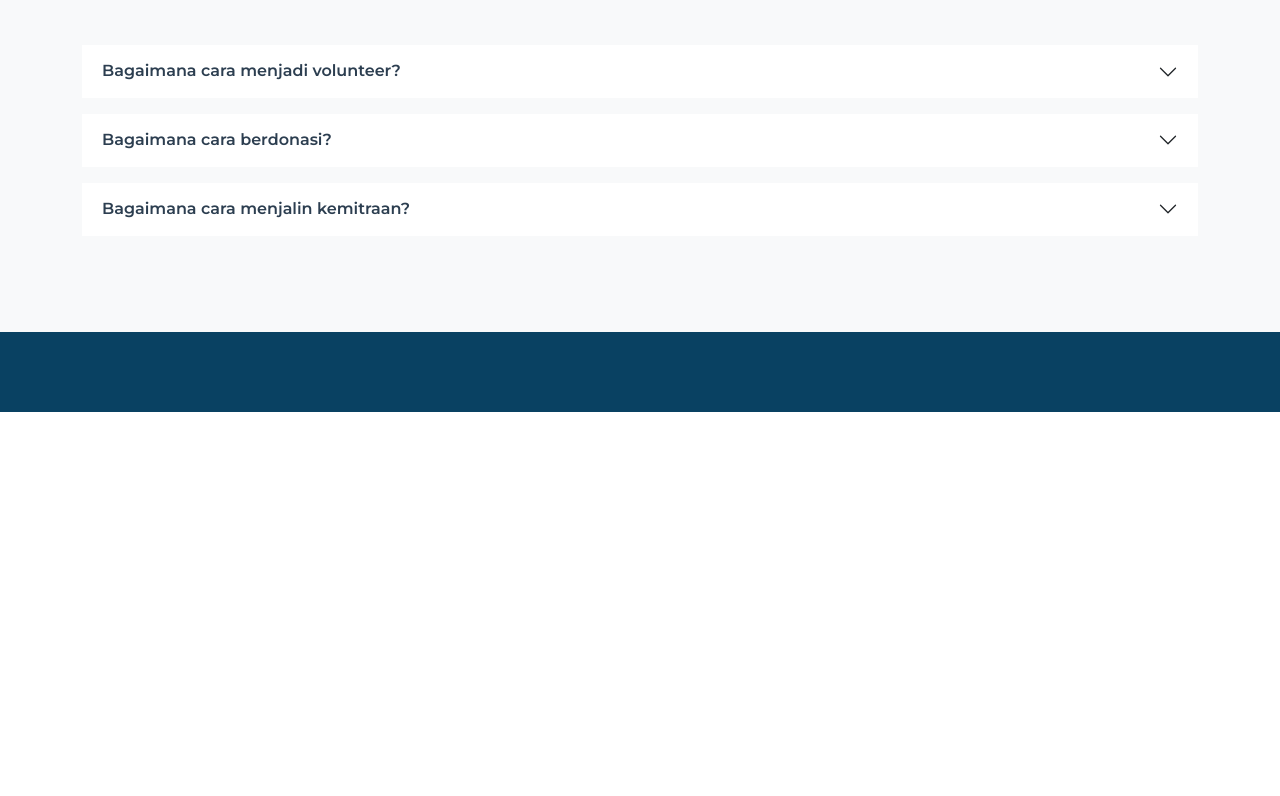
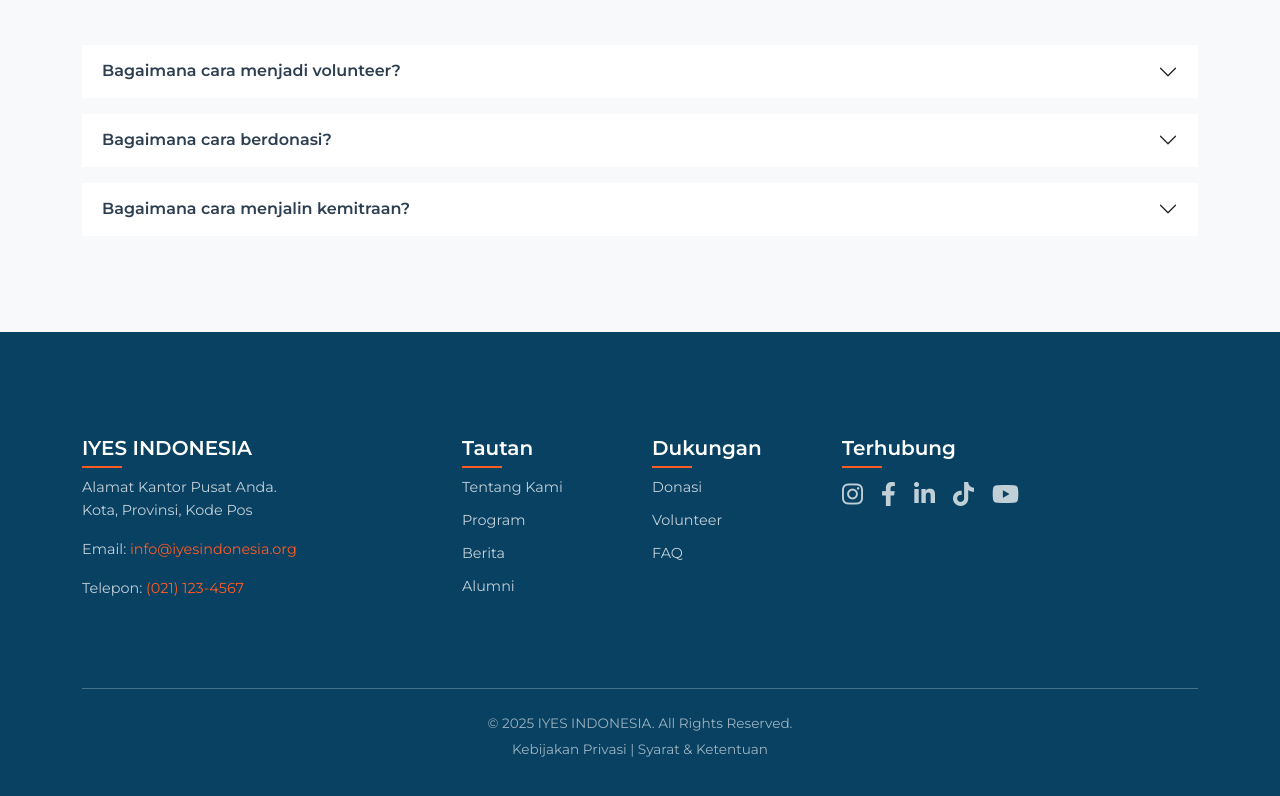
Before and after one commit to IYES-Indonesia/WEBIYESS, a plain HTML site: page kontak.html in a window 1280 px wide. Shown: the part 1024-1820 px from the top of the page. Before the commit the page ends 1436 px from the top, so only its background shows below. Drawn offline with nearby package versions, Linux system fonts and the light colour scheme.

Commit message:
Memperbaiki footer pada page kontak

```diff
--- a/kontak.html
+++ b/kontak.html
@@ -83,7 +83,15 @@
             </div>
             <div class="col-lg-6">
               <div class="map-container mt-4 shadow-sm rounded overflow-hidden">
-                <iframe src="http://googleusercontent.com/maps.google.com/5" width="100%" height="100%" style="border: 0" allowfullscreen="" loading="lazy"></iframe>
+                <iframe
+                  src="https://www.google.com/maps/embed?pb=!1m18!1m12!1m3!1d18236.878627296363!2d101.43456225559932!3d0.4800641405270651!2m3!1f0!2f0!3f0!3m2!1i1024!2i768!4f13.1!3m3!1m2!1s0x31d5ab80690ee7b1%3A0x94dde92c3823dbe4!2sPekanbaru%2C%20Pekanbaru%20City%2C%20Riau!5e1!3m2!1sen!2sid!4v1751895897939!5m2!1sen!2sid"
+                  width="600"
+                  height="450"
+                  style="border: 0"
+                  allowfullscreen=""
+                  loading="lazy"
+                  referrerpolicy="no-referrer-when-downgrade"
+                ></iframe>
               </div>
             </div>
           </div>
@@ -132,7 +140,52 @@
       </section>
     </main>
 
-    <footer id="footer"></footer>
+    <footer id="footer">
+      <div class="container">
+        <div class="footer-content row py-5">
+          <div class="col-lg-4 col-md-6 mb-4 mb-lg-0 footer-info">
+            <h4 class="h5 fw-semibold">IYES INDONESIA</h4>
+            <p>Alamat Kantor Pusat Anda.<br />Kota, Provinsi, Kode Pos</p>
+            <p>
+              Email:
+              <a href="mailto:info@iyesindonesia.org">info@iyesindonesia.org</a>
+            </p>
+            <p>Telepon: <a href="tel:+62211234567">(021) 123-4567</a></p>
+          </div>
+          <div class="col-lg-2 col-md-6 mb-4 mb-lg-0 footer-links">
+            <h4 class="h5 fw-semibold">Tautan</h4>
+            <ul>
+              <li><a href="tentang-iyes/tentang-kami.html">Tentang Kami</a></li>
+              <li><a href="program/program.html">Program</a></li>
+              <li><a href="media-update/berita-cerita.html">Berita</a></li>
+              <li><a href="tentang-iyes/alumni.html">Alumni</a></li>
+            </ul>
+          </div>
+          <div class="col-lg-2 col-md-6 mb-4 mb-lg-0 footer-links">
+            <h4 class="h5 fw-semibold">Dukungan</h4>
+            <ul>
+              <li><a href="terlibat/donasi.html">Donasi</a></li>
+              <li><a href="kontak.html">Volunteer</a></li>
+              <li><a href="kontak.html#faq">FAQ</a></li>
+            </ul>
+          </div>
+          <div class="col-lg-4 col-md-6 footer-social-media">
+            <h4 class="h5 fw-semibold">Terhubung</h4>
+            <a href="https://www.instagram.com/iyesindonesia" aria-label="Instagram" target="_blank" rel="noopener noreferrer"><i class="fab fa-instagram"></i></a
+            ><a href="https://web.facebook.com/adminiyesindonesia" aria-label="Facebook" target="_blank" rel="noopener noreferrer"><i class="fab fa-facebook-f"></i></a
+            ><a href="https://www.linkedin.com/company/indonesian-youth-education-and-social/" aria-label="LinkedIn" target="_blank" rel="noopener noreferrer"><i class="fab fa-linkedin-in"></i></a
+            ><a href="#" aria-label="TikTok" target="_blank" rel="noopener noreferrer"><i class="fab fa-tiktok"></i></a><a href="#" aria-label="YouTube" target="_blank" rel="noopener noreferrer"><i class="fab fa-youtube"></i></a>
+          </div>
+        </div>
+        <div class="footer-bottom text-center pt-4 mt-4 border-top border-white border-opacity-25">
+          <p class="mb-1">&copy; <span id="current-year"></span> IYES INDONESIA. All Rights Reserved.</p>
+          <p class="small">
+            <a href="#">Kebijakan Privasi</a> |
+            <a href="#">Syarat & Ketentuan</a>
+          </p>
+        </div>
+      </div>
+    </footer>
 
     <button id="scrollToTopBtn" title="Kembali ke atas"><i class="fas fa-arrow-up"></i></button>
     <script src="https://cdn.jsdelivr.net/npm/bootstrap@5.3.0/dist/js/bootstrap.bundle.min.js"></script>
--- a/style.css
+++ b/style.css
@@ -2980,33 +2980,6 @@ body.partnership-page {
   opacity: 1;
 }
 
-/* Keyframes untuk Animasi
-   =================================================================== */
-@keyframes arc-up-animation
-  0%,
-  100% {
-  transform: translateY(0px);
-}
-50% {
-  transform: translateY(-50px);
-}
-
-@keyframes scroll-left
-  0% {
-  transform: translateX(0);
-}
-100% {
-  transform: translateX(-50%);
-}
-
-@keyframes scroll-right
-  0% {
-  transform: translateX(-50%);
-}
-100% {
-  transform: translateX(0);
-}
-
 /* ====================================================== */
 /* C. STYLE UNTUK HALAMAN DETAIL PROGRAM (YVC, dll.)
 /* ====================================================== */
```
